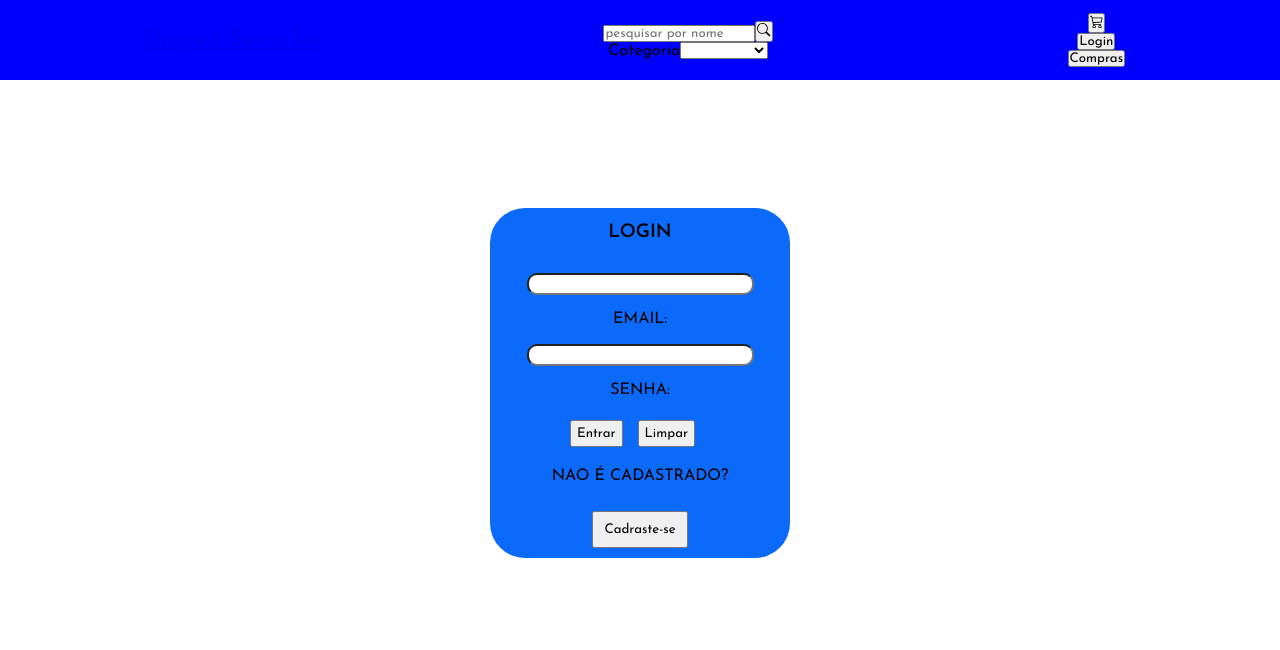
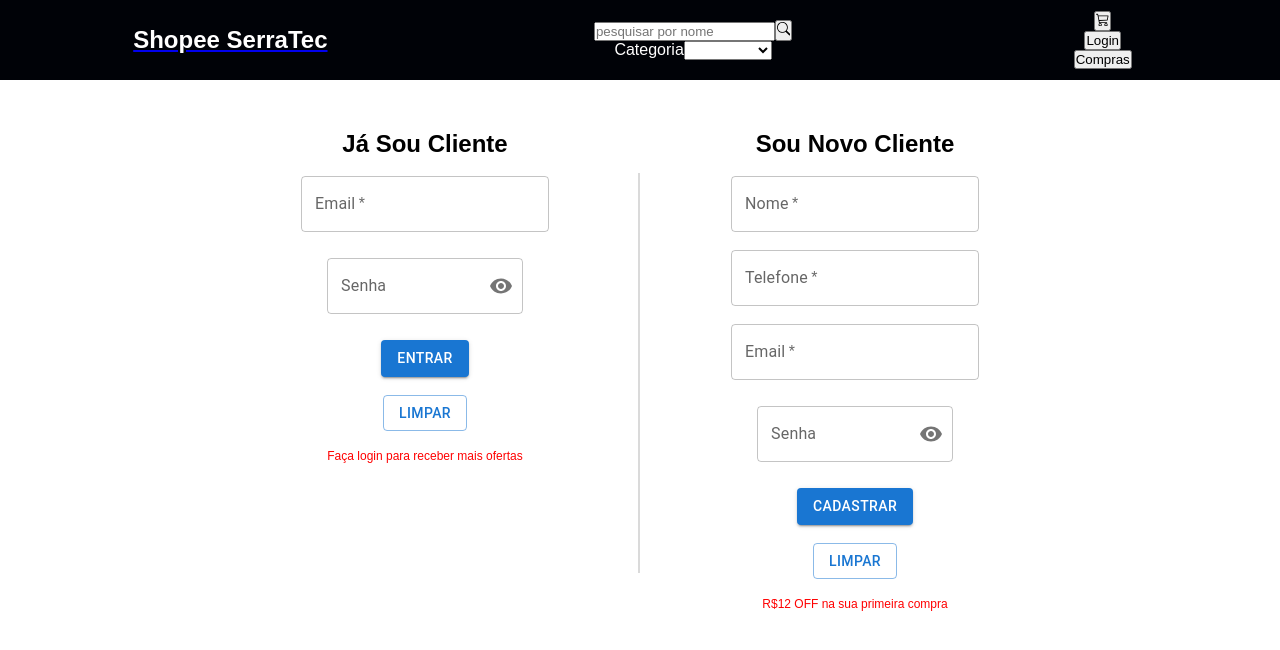
Before and after one commit to marceloabbadia/shopee-serrate, a React (Vite) app: page /login in a window 1280 px wide. Shown: the top 650 px of the page. Built offline with nearby package versions, Linux system fonts and the light colour scheme.

Commit message:
Conclui a nova pagina de cadastro e login unificada, utilizando formulario e botoes Material UI

```diff
--- a/package.json
+++ b/package.json
@@ -12,6 +12,7 @@
   "dependencies": {
     "@emotion/react": "^11.11.1",
     "@emotion/styled": "^11.11.0",
+    "@mui/icons-material": "^5.11.16",
     "@mui/material": "^5.13.4",
     "axios": "^1.4.0",
     "react": "^18.2.0",
--- a/src/App.jsx
+++ b/src/App.jsx
@@ -1,9 +1,10 @@
-import ListaProdutos from '../src/pages/listaProdutos/ListaProdutos'
-import Header from './components/header/Header'
-import Login from '../src/pages/login/Login'
-import Cadastro from './pages/cadastro/Cadastro'
-import { BrowserRouter, Route, Routes } from 'react-router-dom'
-import DetalheProduto from './pages/detalheProduto/DetalheProduto'
+import ListaProdutos from "../src/pages/listaProdutos/ListaProdutos";
+import Header from "./components/header/Header";
+import Login from "../src/pages/login/Login";
+import Cadastro from "./pages/cadastro/Cadastro";
+import { BrowserRouter, Route, Routes } from "react-router-dom";
+import DetalheProduto from "./pages/detalheProduto/DetalheProduto";
+import LoginEUsuario from "./pages/logineusuario/logineusuario";
 
 function App() {
   return (
@@ -12,13 +13,12 @@ function App() {
         <Header />
         <Routes>
           <Route path="/" element={<ListaProdutos />} />
-               <Route path="/login" element={<Login />} />
-               <Route path="/cadastro" element={<Cadastro />} />
+          <Route path="/login" element={<LoginEUsuario />} />
           <Route path="/detalheProduto/:id" element={<DetalheProduto />} />
         </Routes>
       </BrowserRouter>
     </>
-   )
+  );
 }
 
-export default App
+export default App;
--- a/src/components/header/Header.jsx
+++ b/src/components/header/Header.jsx
@@ -1,24 +1,27 @@
-import styles from './header.module.css'
-import React from 'react'
-import { Link } from 'react-router-dom'
-import { BsSearch, BsCart3 } from 'react-icons/bs'
+import styles from "./header.module.css";
+import React from "react";
+import { Link } from "react-router-dom";
+import { BsSearch, BsCart3 } from "react-icons/bs";
 
 const Header = () => {
+  const handleSearchBar = () => {
+    alert("teste");
+  };
+
   return (
     <>
       <div className={styles.header}>
         <nav className={styles.nav}>
           <div className={styles.title}>
-                  <Link to={'/'}>
+            <Link to={"/"}>
               <h1>Shopee SerraTec</h1>
             </Link>
           </div>
-               <div>
-                  <input
-                     type="search"
-                     required
-                     placeholder="pesquisar por nome"
-                  />
+          <div >
+            {/* <form onSubmit={handleSearchBar}>
+            </form> */}
+
+            <input type="search" required placeholder="pesquisar por nome" />
             <label htmlFor="">
               <button className="btn_pesquisa">
                 <BsSearch />
@@ -50,11 +53,15 @@ const Header = () => {
             <br />
 
             <button>Compras</button>
+
           </div>
+
         </nav>
+
       </div>
+
     </>
-   )
-}
+  );
+};
 
-export default Header
+export default Header;
--- a/src/components/header/header.module.css
+++ b/src/components/header/header.module.css
@@ -1,7 +1,8 @@
 .header {
-  background-color: blue;
+  background-color: rgb(0, 2, 7);
   width: 100vw;
   height: 5rem;
+  color: rgb(255, 255, 255);
 }
 
 .nav {
@@ -14,10 +15,12 @@
 
 .botoes_header {
   padding: 15px;
-
 }
 
-.btn_pesquisa{
+.btn_pesquisa {
   border: none;
+}
 
+h1 {
+  color: rgb(255, 255, 255);
 }
--- a/src/pages/logineusuario/Logineusuario.jsx
+++ b/src/pages/logineusuario/Logineusuario.jsx
@@ -1,52 +1,182 @@
-import * as React from "react";
-import Box from "@mui/material/Box";
+import React from "react";
+import Button from "@mui/material/Button";
+import styles from "./logineusuario.module.css";
 import IconButton from "@mui/material/IconButton";
 import OutlinedInput from "@mui/material/OutlinedInput";
 import InputLabel from "@mui/material/InputLabel";
 import InputAdornment from "@mui/material/InputAdornment";
-import FormHelperText from "@mui/material/FormHelperText";
 import FormControl from "@mui/material/FormControl";
 import TextField from "@mui/material/TextField";
-// import Visibility from "@mui/icons-material/Visibility";
-// import VisibilityOff from "@mui/icons-material/VisibilityOff";
-// import Visibility from "@mui/icons-material/Visibility";
+import Visibility from "@mui/icons-material/Visibility";
+import VisibilityOff from "@mui/icons-material/VisibilityOff";
+import { useState } from "react";
+import api from "../../api/api";
+import { Link } from "react-router-dom";
 
-function InputAdornments() {
+const LoginEUsuario = () => {
+  // -----> Login
+  const [emailLogin, setEmailLogin] = useState([]);
+  const [senhaLogin, setSenhaLogin] = useState([]);
+
+  // -----> cadastro
+  const [nome, setNome] = useState([]);
+  const [telefone, setTelefone] = useState([]);
+  const [email, setEmail] = useState([]);
+  const [senha, setSenha] = useState([]);
+
+  //-------> configuracao do input senha (olhos)
+
   const [showPassword, setShowPassword] = React.useState(false);
 
   const handleClickShowPassword = () => setShowPassword((show) => !show);
 
+  // <------ Fim da configuracao input senha (olhos)
+
+  // ----> Inicio do Login
+
+  const handleChangeEmailLogin = (e) => {
+    setEmailLogin(e.target.value);
+  };
+
+  const handleChangeSenhaLogin = (e) => {
+    setSenhaLogin(e.target.value);
+  };
+
+  const handleSubmitFormLogin = (e) => {
+    e.preventDefault();
+
+    let listaUsuarios = [];
+
+    listaUsuarios = JSON.parse(localStorage.getItem("listaUsuarios"));
+
+    if (listaUsuarios === null) {
+      alert("Nenhum usuário ainda cadastrado!");
+    } else {
+      let userValid = {
+        email: "",
+        senha: "",
+      };
+
+      listaUsuarios.forEach((item) => {
+        if (emailLogin == item.Email && senhaLogin == item.Senha) {
+          userValid = {
+            email: item.email,
+            senha: item.senha,
+          };
+        }
+      });
+
+      if (userValid.email == "" || userValid.senha == "") {
+        alert("Senha ou login inválidos!");
+        resetarFormLogin();
+      } else {
+        let token =
+          Math.random().toString(16).substring(2) +
+          Math.random().toString(16).substring(2);
+        localStorage.setItem("token", token);
+        alert("Seu token foi validado e voce será redirecionado!");
+        resetarFormLogin();
+      }
+    }
+  };
+
+  const resetarFormLogin = () => {
+    setEmailLogin("");
+    setSenhaLogin("");
+  };
+
+  // <------ Fim do Login
+
+  // ------> Inicio do cadastro
+
+  const handleChangeNome = (e) => {
+    setNome(e.target.value);
+  };
+
+  const handleChangeTelefone = (e) => {
+    setTelefone(e.target.value);
+  };
+
+  const handleChangeEmail = (e) => {
+    setEmail(e.target.value);
+  };
+
+  const handleChangeSenha = (e) => {
+    setSenha(e.target.value);
+  };
+
+  const handleSubmitForm = (e) => {
+    e.preventDefault();
+
+    let avaliacaoEmail;
+
+    let listaUsuarios = JSON.parse(
+      localStorage.getItem("listaUsuarios") || "[]"
+    );
+
+    listaUsuarios.find((item) => {
+      if (item.Email === email) {
+        avaliacaoEmail = false;
+        return avaliacaoEmail;
+      } else {
+        avaliacaoEmail = true;
+        return avaliacaoEmail;
+      }
+    });
+
+    if (avaliacaoEmail == false) {
+      alert("Email já cadastrado!");
+      resetarForm();
+    } else {
+      listaUsuarios.push({
+        Nome: nome,
+        Telefone: telefone,
+        Email: email,
+        Senha: senha,
+      });
+
+      localStorage.setItem("listaUsuarios", JSON.stringify(listaUsuarios));
+
+      alert("Usuario cadastrado com sucesso!");
+
+      resetarForm();
+    }
+  };
+
+  const resetarForm = () => {
+    setNome("");
+    setTelefone("");
+    setEmail("");
+    setSenha("");
+  };
+
+  // Fim do cadastro <-----
+
   return (
-    <Box sx={{ display: "flex", flexWrap: "wrap" }}>
-      <div>
+    <>
+      {/* Inicio Login */}
+      <div className={styles.container_geral}>
+        <div className={styles.barra_central}></div>
+        <div className={styles.login1}>
+          <h2>Já Sou Cliente</h2>
+          <br />
+          <form className={styles.form_login} onSubmit={handleSubmitFormLogin}>
             <TextField
-          label="With normal TextField"
-          id="outlined-start-adornment"
-          sx={{ m: 1, width: "25ch" }}
-          InputProps={{
-            startAdornment: (
-              <InputAdornment position="start">kg</InputAdornment>
-            ),
-          }}
+              required
+              id="outlined-required"
+              label="Email"
+              value={emailLogin}
+              onChange={handleChangeEmailLogin}
             />
-        <FormControl sx={{ m: 1, width: "25ch" }} variant="outlined">
-          <OutlinedInput
-            id="outlined-adornment-weight"
-            endAdornment={<InputAdornment position="end">kg</InputAdornment>}
-            aria-describedby="outlined-weight-helper-text"
-            inputProps={{
-              "aria-label": "weight",
-            }}
-          />
-          <FormHelperText id="outlined-weight-helper-text">
-            Weight
-          </FormHelperText>
-        </FormControl>
-        <FormControl sx={{ m: 1, width: "25ch" }} variant="outlined">
+            <br />
+            <br />
+            <FormControl sx={{ m: 1, width: "22ch" }} variant="outlined">
               <InputLabel htmlFor="outlined-adornment-password">
-            Password
+                Senha
               </InputLabel>
               <OutlinedInput
+                value={senhaLogin}
+                onChange={handleChangeSenhaLogin}
                 id="outlined-adornment-password"
                 type={showPassword ? "text" : "password"}
                 endAdornment={
@@ -63,8 +193,108 @@ function InputAdornments() {
                 label="Password"
               />
             </FormControl>
+            <br />
+            <br />
+            <Button variant="contained" type="submit">
+              Entrar
+            </Button>
+            <p></p>
+            <br />
+
+            <Button variant="outlined" type="reset" onClick={resetarFormLogin}>
+              Limpar
+            </Button>
+            <br />
+            <br />
+            <p className={styles.texto_login}>
+              Faça login para receber mais ofertas
+            </p>
+          </form>
         </div>
-    </Box>
+
+        {/* Fim do Login */}
+
+        {/* Inicio cadastro */}
+
+        <div className={styles.cadastro1}>
+          <h2>Sou Novo Cliente</h2>
+          <br />
+
+          <form onSubmit={handleSubmitForm}>
+            <TextField
+              required
+              id="outlined-required"
+              label="Nome"
+              value={nome}
+              onChange={handleChangeNome}
+            />
+            <br />
+            <br />
+            <TextField
+              required
+              id="outlined-required"
+              label="Telefone"
+              value={telefone}
+              onChange={handleChangeTelefone}
+              type="Number"
+            />
+            <br />
+            <br />
+            <TextField
+              required
+              id="outlined-required"
+              label="Email"
+              value={email}
+              onChange={handleChangeEmail}
+            />
+            <br />
+            <br />
+            <FormControl sx={{ m: 1, width: "22ch" }} variant="outlined">
+              <InputLabel htmlFor="outlined-adornment-password">
+                Senha
+              </InputLabel>
+              <OutlinedInput
+                value={senha}
+                id="outlined-adornment-password"
+                type={showPassword ? "text" : "password"}
+                required
+                onChange={handleChangeSenha}
+                endAdornment={
+                  <InputAdornment position="end">
+                    <IconButton
+                      aria-label="toggle password visibility"
+                      onClick={handleClickShowPassword}
+                      edge="end"
+                    >
+                      {showPassword ? <VisibilityOff /> : <Visibility />}
+                    </IconButton>
+                  </InputAdornment>
+                }
+                label="Password"
+              />
+            </FormControl>
+            <br />
+            <br />
+            <Button variant="contained" type="submit">
+              Cadastrar
+            </Button>
+            <br />
+            <br />
+            <Button variant="outlined" type="reset" onClick={resetarForm}>
+              {" "}
+              Limpar
+            </Button>
+            <br />
+            <br />
+            <p className={styles.texto_login}>
+              R$12 OFF na sua primeira compra
+            </p>
+          </form>
+          {/* Fim cadastro */}
+        </div>
+      </div>
+    </>
   );
-}
-export default InputAdornments;
+};
+
+export default LoginEUsuario;
--- a/src/pages/logineusuario/logineusuario.module.css
+++ b/src/pages/logineusuario/logineusuario.module.css
@@ -1,51 +1,40 @@
 .container_geral {
+  display: flex;
+  width: 860px;
+  align-items: center;
   margin: auto;
-  width: 860px;
-  display: flex;
-  justify-content: center;
-  align-items: center;
-  height: 600px;
-
+  font-family: "Nunito", sans-serif;
 }
 
-.container_geral1 {
-  width: 430px;
-  height: 600px;
-  display: flex;
-  justify-content: center;
-  align-items: center;
-  border-right: 2px solid black
+.login1 > h2 {
+  margin-top: 50px;
 }
 
-
-.container_geral2 {
-  width: 430px;
-  height: 600px;
-  display: flex;
-  justify-content: center;
-  align-items: center;
-
+.cadastro1 > h2 {
+  margin-top: 50px;
 }
 
-.container_logineusuario1 > h2 {
-position: absolute;
-margin-top: -150px;
-margin-left: 50px;
-
+.login1 {
+  width: 50%;
+  text-align: center;
+  height: 435px;
 }
 
-.container_logineusuario2 > h2 {
-    position: absolute;
-    margin-top: -120px;
-    margin-left: 40px;
-
-    }
-
-
-.btn_entrar1 {
-  padding: 10px;
+.cadastro1 {
+  height: 435px;
+  width: 50%;
+  text-align: center;
 }
 
-.btn_entrar2 {
-  padding: 2px;
+.texto_login {
+  color: red;
+  font-size: 12px;
 }
+
+.barra_central {
+  margin-top: 150px;
+  position: absolute;
+  border-right: 2px solid rgba(0, 0, 0, 0.147);
+  width: 430px;
+  height: 400px;
+}
```
Also changed, not shown: src/index.css (+5 -5 lines), 1 other file (tests, documents, lock files or other folders). Lines whose indentation alone changed are shown as unchanged.
